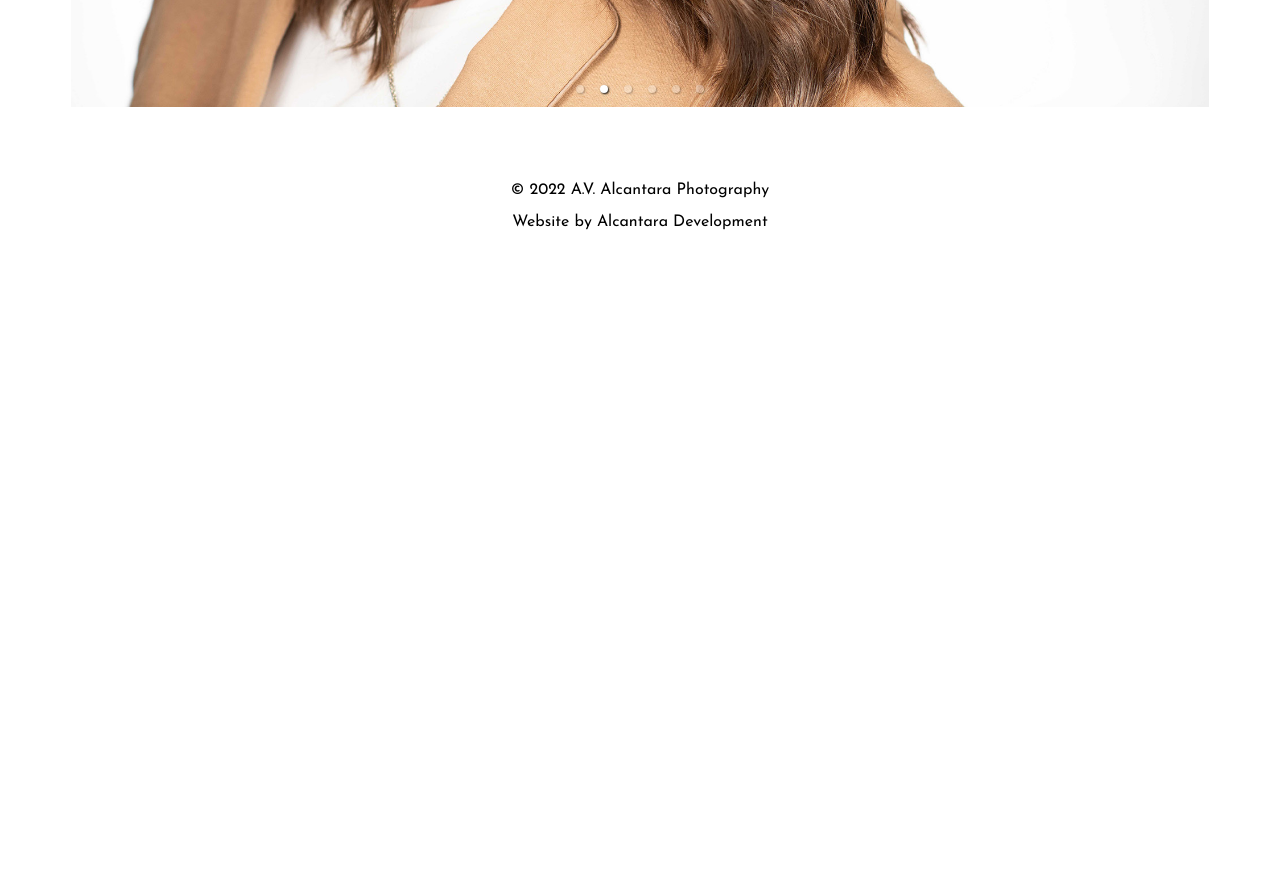
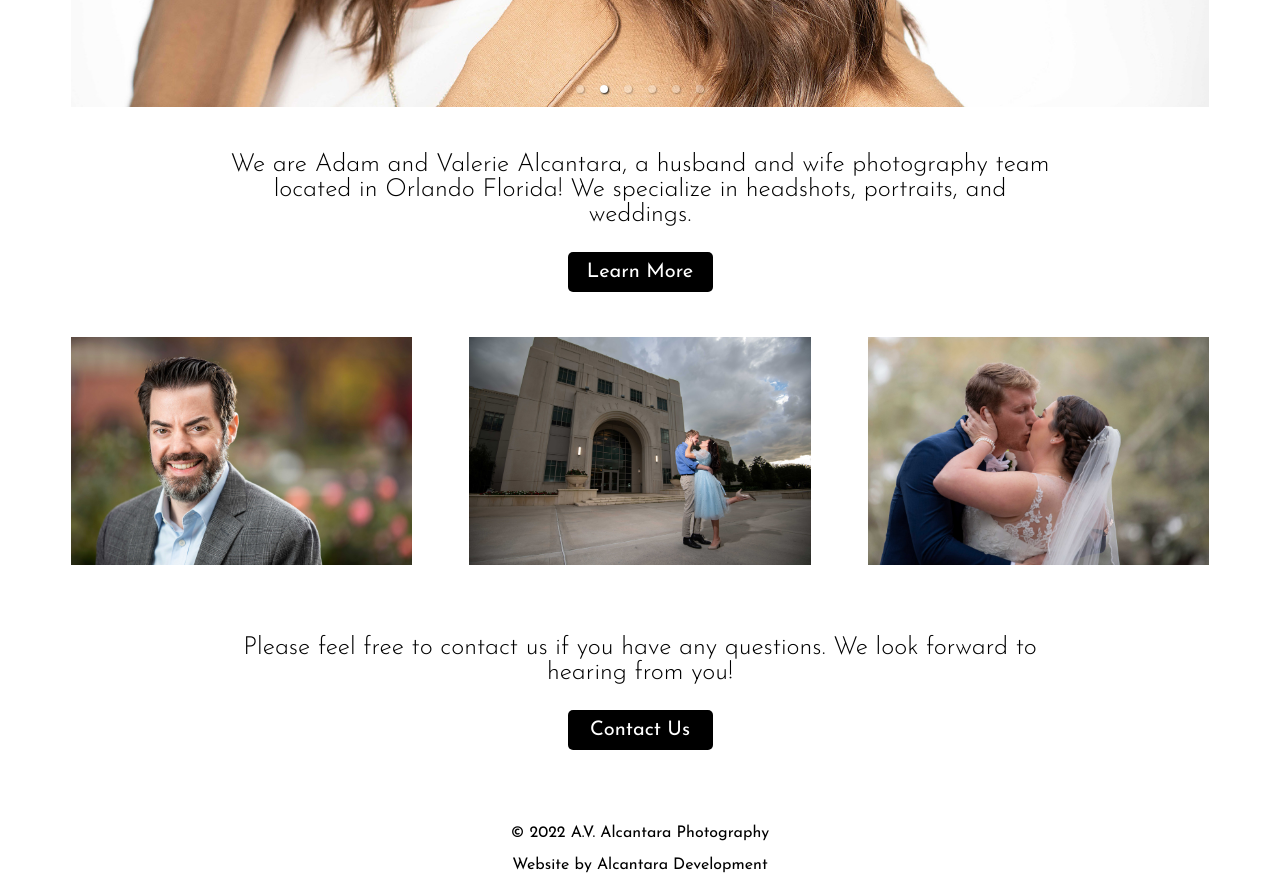
Before and after one commit to adamalcantara/avalcantaraphotography, a React (Create React App) app: page / in a window 1280 px wide. Shown: the part 960-1849 px from the top of the page. Before the commit the page ends 1206 px from the top, so only its background shows below. Built offline with nearby package versions, Linux system fonts and the light colour scheme.

Commit message:
Reinstated code from before

```diff
--- a/src/Pages/Home/Home.css
+++ b/src/Pages/Home/Home.css
@@ -104,6 +104,10 @@
     .textDivs {
         width: 65%;
     }
+
+    #photoTypes {
+        width: 90%;
+    }
 }
 
 @media screen and (max-width: 900px) {
--- a/src/Pages/Home/Home.js
+++ b/src/Pages/Home/Home.js
@@ -8,7 +8,29 @@ const Home = () => {
   return (
     <div>
       <Carousel />
+      <div className='textDivs'>
+          <p className="homeText">We are Adam and Valerie Alcantara, a husband and wife photography team located in Orlando Florida! We specialize in headshots, portraits, and weddings.</p>
+          <Link to="/about" className="learnMore">Learn More</Link>
+      </div>
+      <div id="photoTypes">
+          <Link to="/headshots" id="headshots" className="services">
+            <div className='overlay'>Headshots</div>
+          </Link>
 
+          <Link to="/portraits" id="portraits" className="services">
+            <div className='overlay'>Portraits</div>
+          </Link>
+
+          <Link to="/weddings" id="weddings" className="services">
+            <div className='overlay'>Weddings</div>
+          </Link>
+
+      </div>
+
+      <div className='textDivs'>
+          <p className="homeText">Please feel free to contact us if you have any questions. We look forward to hearing from you!</p>
+          <Link to="/about" className="learnMore">Contact Us</Link>
+      </div>
     </div>
   )
 }
```
